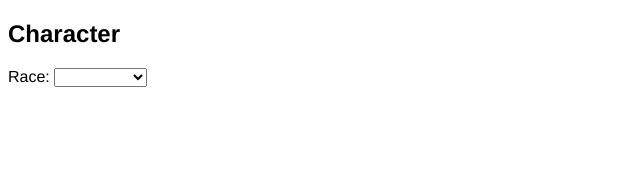
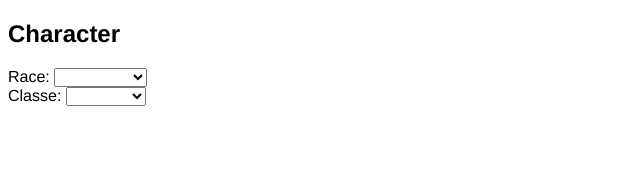
Before and after one commit to mateusKoppe/rpg-on-the-table, a Vue app: page / in a window 1280 px wide. Shown: the top 177 px of the page, without its empty margins (0-640 px from the left). Built offline with nearby package versions, Linux system fonts and the light colour scheme.

Commit message:
Add class list

```diff
--- a/src/components/CreateCharacter.vue
+++ b/src/components/CreateCharacter.vue
@@ -17,17 +17,25 @@
           >{{subRace.name}}</option>
       </select>
     </div>
+    <div>
+      <label for="race">Classe: </label>
+      <select v-model="form.class" id="race">
+        <option v-for="classe in classes" :value="classe" :key="classe.name">{{classe.name}}</option>
+      </select>
+    </div>
   </div>
 </template>
 
 <script>
 import races from '@/data/races'
+import classes from '@/data/classes'
 
 export default {
   data () {
     return {
       form: {},
-      races
+      races,
+      classes
     }
   }
 }
--- /dev/null
+++ b/src/data/classes.js
@@ -0,0 +1,38 @@
+export default {
+  barbarian: {
+    name: 'Barbarian'
+  },
+  bard: {
+    name: 'Bard'
+  },
+  cleric: {
+    name: 'Cleric'
+  },
+  druid: {
+    name: 'Druid'
+  },
+  fighter: {
+    name: 'Fighter'
+  },
+  monk: {
+    name: 'Monk'
+  },
+  paladin: {
+    name: 'Paladin'
+  },
+  ranger: {
+    name: 'Ranger'
+  },
+  rogue: {
+    name: 'Rogue'
+  },
+  sorcerer: {
+    name: 'Sorcerer'
+  },
+  warlock: {
+    name: 'Warlock'
+  },
+  wizard: {
+    name: 'Wizard'
+  }
+}
```
